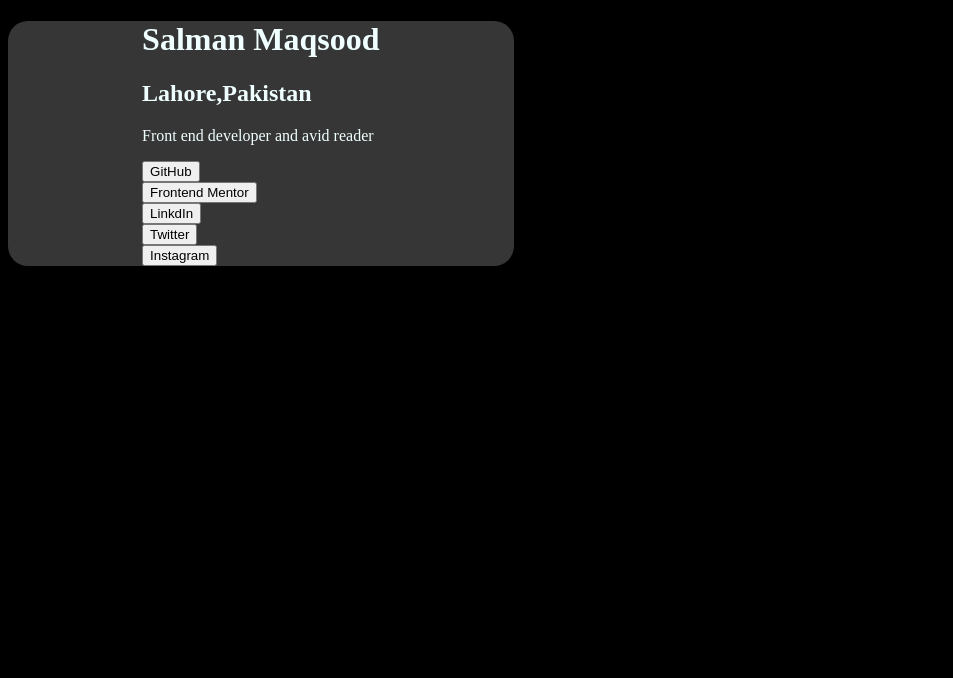
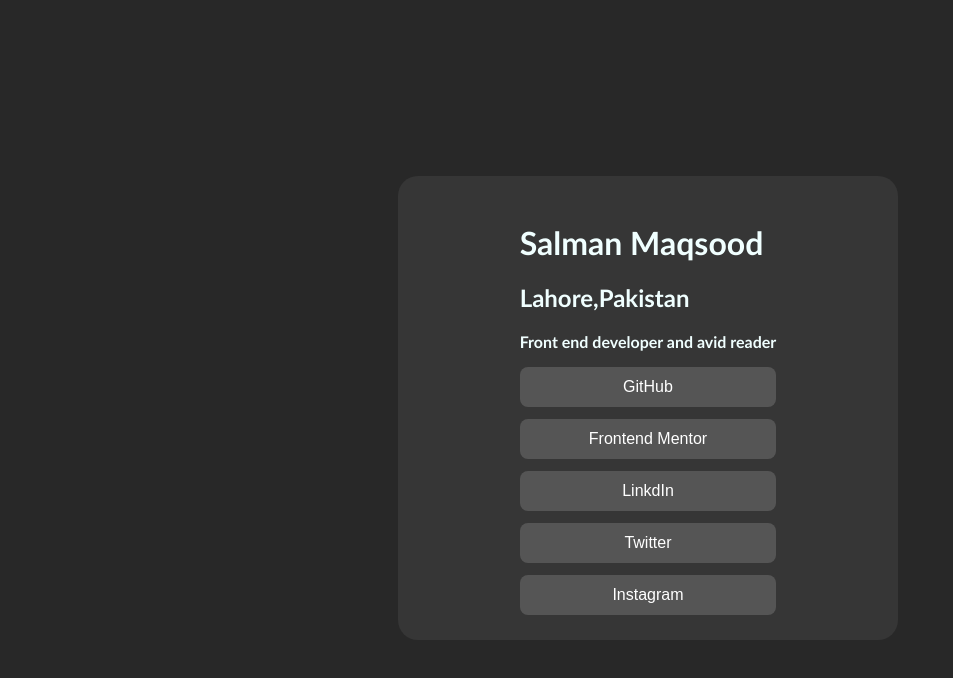
Before and after one commit to RanaSalman1208/Front-end, a plain HTML site: page html-css/social-links-card/index.html in a window 1280 px wide. Shown: the whole page, without its empty margins (0-953 px from the left). Drawn offline with Linux system fonts and the light colour scheme.

Commit message:
Enhance social links card layout and styling

```diff
--- a/html-css/social-links-card/index.html
+++ b/html-css/social-links-card/index.html
@@ -12,25 +12,26 @@
         <h1>Salman Maqsood</h1>
         <h2>Lahore,Pakistan</h2>
         <p>Front end developer and avid reader</p>
-    <div>
+    <div class="buttons">
         <button>GitHub</button>
+
+
+
+        <button>Frontend Mentor</button>
+
+
+
+        <button>LinkdIn</button>
+
+
+
+        <button>Twitter</button>
+
+
+
+        <button>Instagram</button>
     </div>
 
-    <div>
-        <button>Frontend Mentor</button>
-    </div>
-
-    <div>
-        <button>LinkdIn</button>
-    </div>
-
-    <div>
-        <button>Twitter</button>
-    </div>
-
-    <div>
-        <button>Instagram</button>
-    </div>
     </form>
     </div>
 </body>
--- a/html-css/social-links-card/style.css
+++ b/html-css/social-links-card/style.css
@@ -1,13 +1,51 @@
+
+body{
+    background-color: rgb(40, 40, 40);
+    font-family: 'Trebuchet MS', 'Lucida Sans Unicode', 'Lucida Grande', 'Lucida Sans', Arial, sans-serif;
+    color: azure;
+    display: flex;
+    align-items: center;
+    justify-content: center;
+    width: 100%;
+    min-height: 100vh;
+}
+
 .form{
-    justify-items: center;
-    max-width: 40%;
+    min-width: 30rem;
+    margin: auto;
+    display: flex;
+    flex-direction: column;
+    align-items: center;
+    justify-content: center;
+    padding: 25px 10px;
     background-color: rgb(54, 54, 54);
     border-radius: 20px;
 }
-body{
-    background-color: black;
+
+form, h1{
+    font-weight: bold;
 }
-h1,h2,p{
-    color: azure;
+
+.form .buttons{
+    display: flex;
+    flex-direction: column;
+    gap: 12px;
+}
+.buttons button{
+    background-color: #555;
+    border: none;
+    color: white;
+    border-radius: 8px;
+    height: 40px;
+    cursor: pointer;
+    transition: background-color 0.3s ease, transform 0.2s ease;
+    padding: 0 20px;
+    font-size: 16px;
+    outline: none;
+
+    &:hover{
+        background-color: #444;
+        transform: scale(1.05);
+    }
 
 }
```
